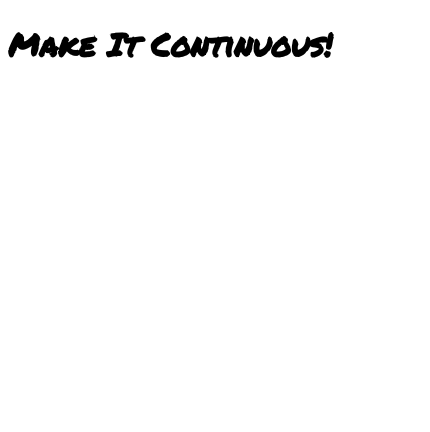
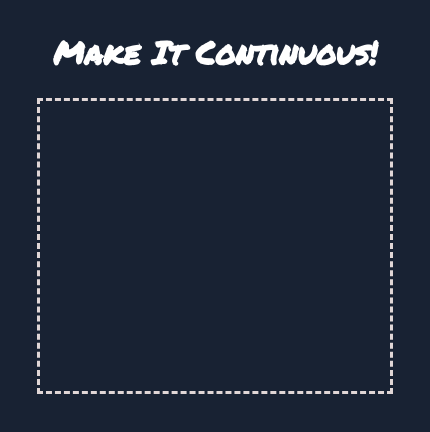
Before and after one commit to andrewsadowski/make-it-continuous, an Electron app: page src/index.html in a window 430 px wide. Drawn offline with Linux system fonts and the light colour scheme; a web font is replaced by a local one.

Commit message:
updated styling and added divs for header and drag-section

```diff
--- a/src/index.html
+++ b/src/index.html
@@ -12,6 +12,9 @@
     <title>Make It Continuous!</title>
   </head>
   <body>
-    <div><h1 id="title-header">Make It Continuous!</h1></div>
+    <div id="title-container">
+      <h1 id="title-header">Make It Continuous!</h1>
+    </div>
+    <div id="drag-section"><div id="drag-container"></div></div>
   </body>
 </html>
--- a/src/styles.css
+++ b/src/styles.css
@@ -1,9 +1,34 @@
+* {
+  -webkit-user-drag: none;
+}
+
+html {
+  box-sizing: border-box;
+}
+
 body {
   /* font-family: "Permanent Marker", cursive;
   font-family: "Sedgwick Ave", cursive; */
-  background-color: "#182233";
+  background-color: #182233;
+}
+#title-container {
+  display: flex;
+  justify-content: center;
 }
 
 #title-header {
   font-family: "Permanent Marker", cursive;
+  color: white;
 }
+#drag-section {
+  display: flex;
+  justify-content: center;
+}
+
+#drag-container {
+  align-self: center;
+  width: 350px;
+  height: 290px;
+  border: dashed 3px rgb(224, 214, 214);
+  transition: border-width 0.2s linear;
+}
```
